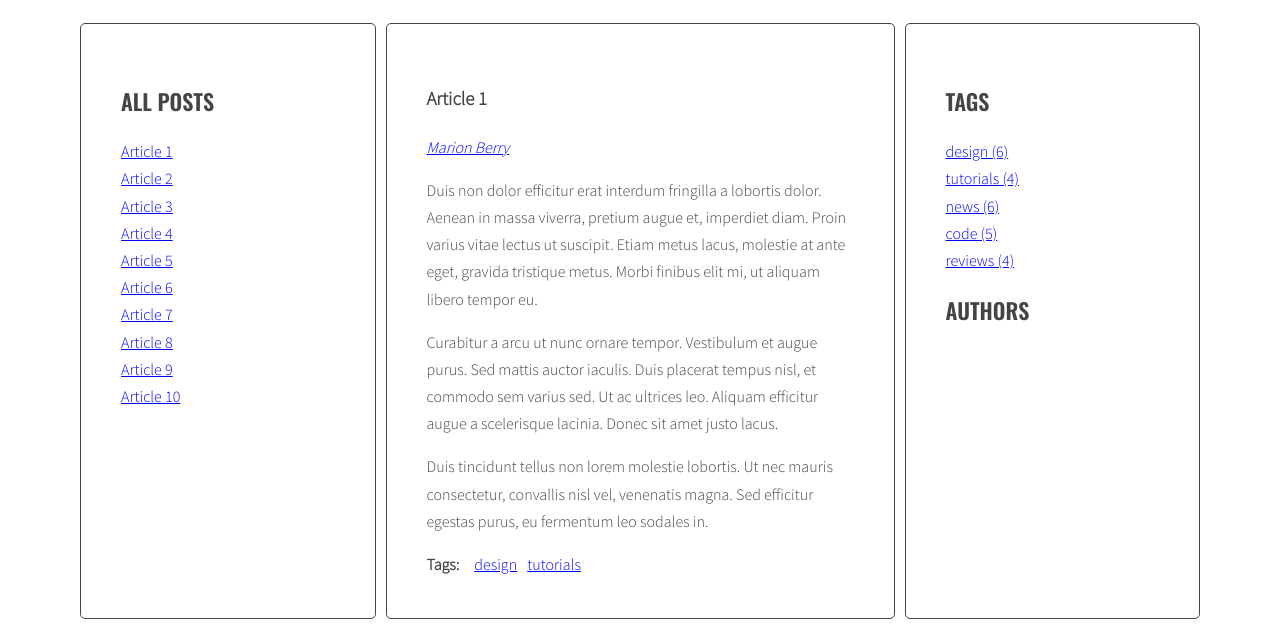
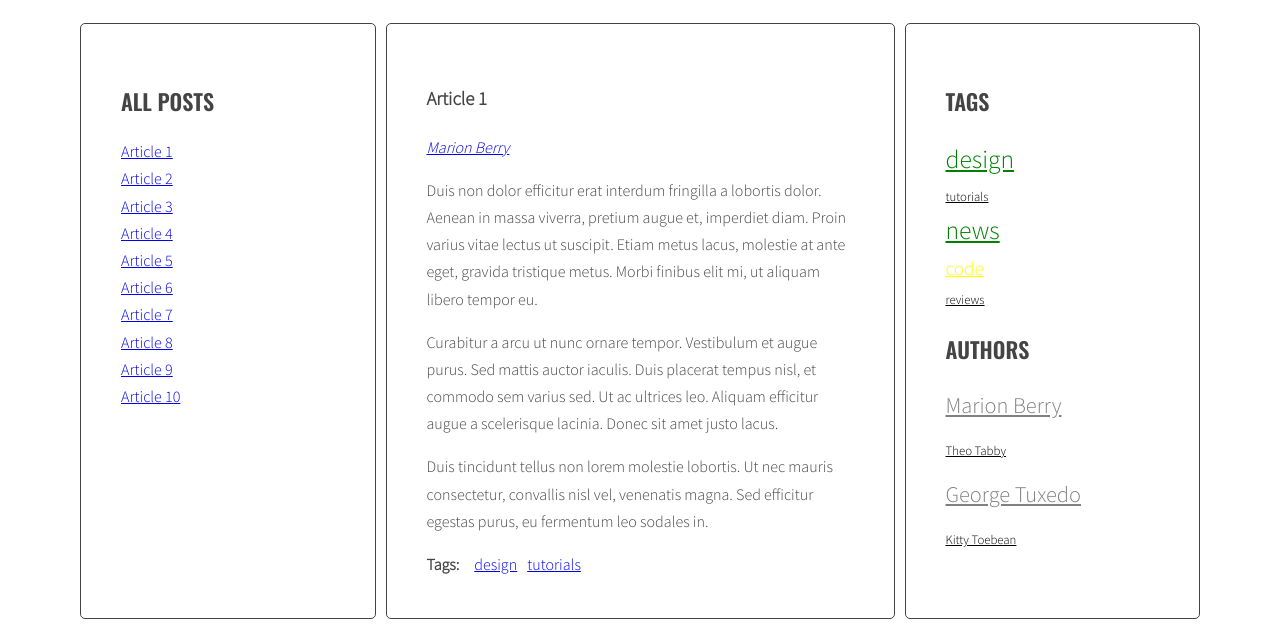
Before and after one commit to chart89/javascript-blog, a website: page index.html in a window 1280 px wide. Shown: the part 220-847 px from the top of the page. Drawn offline with nearby package versions, Linux system fonts and the light colour scheme.

Commit message:
Add function to create class attribute based on popular authors

```diff
--- a/js/script.js
+++ b/js/script.js
@@ -38,7 +38,9 @@ const optArticleSelector = '.post',
   optArticleAuthorSelector = '.post .post-author',
   optTagsListSelector = '.tags.list',
   optCloudClassCount = 5,
-  optCloudClassPrefix = 'tag-size-';
+  optAuthorClassCount = 4,
+  optCloudClassPrefix = 'tag-size-',
+  optauthorListSelector = '.authors.list';
 
 function generateTitleLinks(customSelector = ''){
 
@@ -151,7 +153,7 @@ function generateTags(){
     /* [NEW] START LOOP: for each tag in allTags: */
     for(let tag in allTags){
       /*[NEW] generate code of a link and add it to AllTagsHTML */
-      const tagLinkHTML = '<li><a href="#tag-' + tag + '" class="' + optCloudClassPrefix + calculateTagClass(allTags[tag], tagsParams) + '">' + tag + ' (' + allTags[tag] + ')</a></li>';
+      const tagLinkHTML = '<li><a href="#tag-' + tag + '" class="' + optCloudClassPrefix + calculateTagClass(allTags[tag], tagsParams) + '">' + tag + '</a></li>';
       console.log('tagLinkHTML:', tagLinkHTML);
       allTagsHTML += tagLinkHTML;
     }
@@ -214,7 +216,34 @@ function tagClickHandler(event){
   addClickListenersToTags();
 
 
+
+  function calculateAuthorParams(authors){
+    const params = {max: 0, min: 999999};
+    for(let articleAuthors in authors){
+      console.log(articleAuthors + ' is used ' + authors[articleAuthors] + ' times');
+      if(authors[articleAuthors] > params.max){
+      params.max = authors[articleAuthors];
+      }
+      if(authors[articleAuthors] < params.min){
+      params.min = authors[articleAuthors];
+  }
+    }
+    return(params);
+  }
+
+
+  function calculateAuthorClass(count, params){
+    const normalizedCount = count - params.min;
+    const normalizedMax = params.max - params.min;
+    const percentage = normalizedCount / normalizedMax;
+    const classNumber = Math.floor( percentage * (optAuthorClassCount - 1) + 1 );
+    return(classNumber);
+  }
+
   function generateAuthors(){
+    /* [NEW] create a new variable allTags with an empty object */
+    const allAuthors = {};
+
     /* find all articles */
     const articles = document.querySelectorAll(optArticleSelector);
 
@@ -236,9 +265,36 @@ function tagClickHandler(event){
       /*add generated code to html varriable */
       html = html + authorLinks;
 
+      /* NEW check if this link is NOT already in allTAgs */
+      if(!allAuthors[articleAuthors]) {
+        /* [NEW] add tag to allTag object */
+        allAuthors[articleAuthors] = 1;
+      } else {
+        allAuthors[articleAuthors]++;
+      }
       /*insert HTML of all of the links into the authors wrapper */
       authorList.innerHTML = html;
     }
+    /* [NEW] find list of tags in right column */
+    const authorListRight = document.querySelector(optauthorListSelector);
+
+    const authorsParams = calculateAuthorParams(allAuthors);
+    console.log('authorsParams:', authorsParams);
+
+    /* [NEW] create variable for all links HTML code */
+    let allAuthorsHTML = '';
+
+    /* [NEW] START LOOP: for each tag in allAuthors: */
+    for(let articleAuthors in allAuthors){
+      /*[NEW] generate code of a link and add it to AllTagsHTML */
+      const tagLinkHTML = '<li><a href="#author-' + articleAuthors + '" class="' + optCloudClassPrefix + calculateAuthorClass(allAuthors[articleAuthors], authorsParams) + '">' + articleAuthors + '</a></li>';
+      console.log('tagLinkHTML:', tagLinkHTML);
+      allAuthorsHTML += tagLinkHTML;
+    }
+    /* [NEW] END LOOP: for each tag in allTags: */
+
+    /*[NEW] add HTML from allTagsHTML to tagList */
+    authorListRight.innerHTML = allAuthorsHTML;
   }
 
   generateAuthors()
@@ -282,7 +338,7 @@ function tagClickHandler(event){
 
   function addClickListenersToAuthors(){
     /* find all links to author */
-    const links = document.querySelectorAll('.post-author a');
+    const links = document.querySelectorAll('.post-author a, .authors a');
 
     /* START LOOP: for each link */
     for(let link of links){
--- a/sass/style.scss
+++ b/sass/style.scss
@@ -119,3 +119,28 @@ body {
     margin: 0 10px 0 0;
   }
 }
+
+.tag-size-1 {
+  font-size: 80%;
+  color: black;
+}
+
+.tag-size-2 {
+  font-size: 100%;
+  color: blue;
+}
+
+.tag-size-3 {
+  font-size: 120%;
+  color: yellow;
+}
+
+.tag-size-4 {
+  font-size: 140%;
+  color: grey;
+}
+
+.tag-size-5 {
+  font-size: 160%;
+  color: green;
+}
```
Also changed, not shown: css/style.css, 1 other file.
